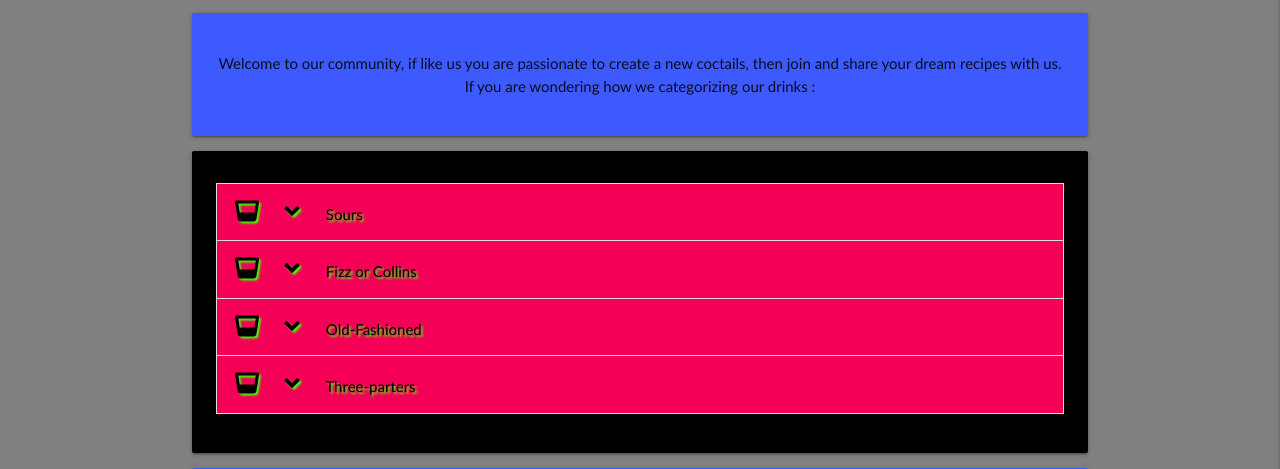
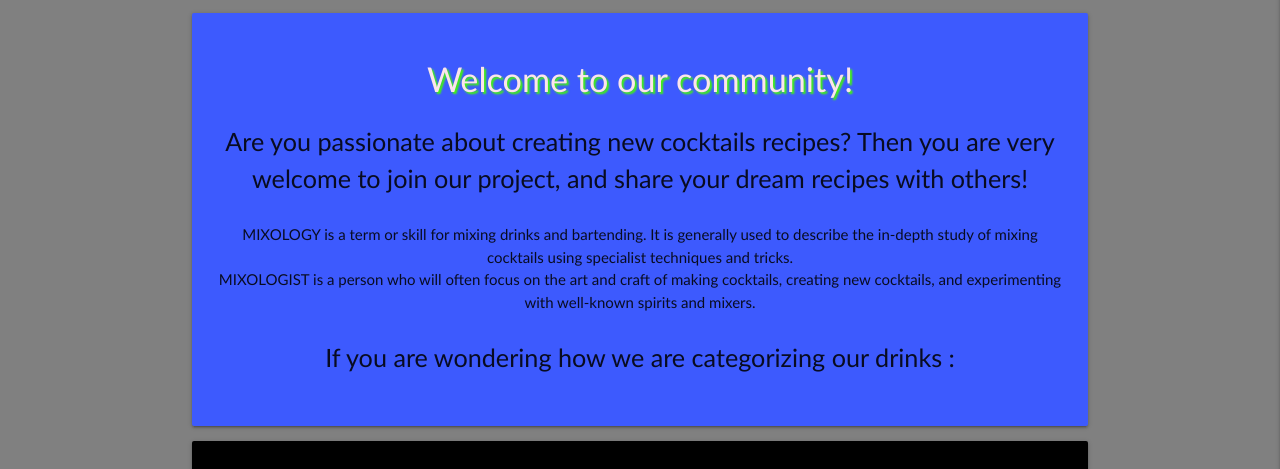
Before and after one commit to MaggieDaisy/Cocktails_and_Dreams, a Flask app: page / in a window 1280 px wide. Shown: the part 364-833 px from the top of the page. Run offline with Flask 2, Linux system fonts and the light colour scheme; some libraries are stand-ins or nearby versions.

Commit message:
Add content to landing page and modify style

```diff
--- a/static/css/style.css
+++ b/static/css/style.css
@@ -8,7 +8,7 @@ body {
     flex-direction: column;
   }
 
-  main {
+main {
     flex: 1 0 auto;
   }
 
@@ -28,9 +28,3 @@ html {
 .btn-small {
     margin: 15px 7px;
 }
-
-#main-gallery img{
-    height:130px;
-    width: 148px;
-    padding: 5px;
-}
--- a/static/js/script.js
+++ b/static/js/script.js
@@ -7,8 +7,8 @@ $(document).ready(function(){
 
 validateMaterializeSelect();
   function validateMaterializeSelect() {
-      let classValid = { "border-bottom": "1px solid #4caf50", "box-shadow": "0 1px 0 0 #4caf50" };
-      let classInvalid = { "border-bottom": "1px solid #f44336", "box-shadow": "0 1px 0 0 #f44336" };
+      let classValid = { "border-bottom": "1px solid #3d5afe", "box-shadow": "0 1px 0 0 #3d5afe" };
+      let classInvalid = { "border-bottom": "1px solid #f50057", "box-shadow": "0 1px 0 0 #f50057" };
       if ($("select.validate").prop("required")) {
           $("select.validate").css({ "display": "block", "height": "0", "padding": "0", "width": "0", "position": "absolute" });
       }
@@ -24,7 +24,7 @@ validateMaterializeSelect();
           } else {
               $(".select-wrapper input.select-dropdown").on("focusout", function () {
                   if ($(this).parent(".select-wrapper").children("select").prop("required")) {
-                      if ($(this).css("border-bottom") != "1px solid rgb(76, 175, 80)") {
+                      if ($(this).css("border-bottom") != "1px solid rgb(61, 90, 254)") {
                           $(this).parent(".select-wrapper").children("input").css(classInvalid);
                       }
                   }
--- a/templates/index.html
+++ b/templates/index.html
@@ -5,11 +5,13 @@
   <img class="responsive-img"
     src="https://images.unsplash.com/photo-1507383832450-e75a770318ea?ixid=MnwxMjA3fDB8MHxwaG90by1wYWdlfHx8fGVufDB8fHx8&ixlib=rb-1.2.1&auto=format&fit=crop&w=1189&q=80">
 </div>
+<div class="card-panel indigo accent-3">
+  <h4 class="pink-text text-lighten-5 center-align text-shadow">Welcome to our community!</h4>
+  <p class="center-align flow-text">Are you passionate about creating new cocktails recipes? Then you are very welcome to join our project, and share your dream recipes with others! </p>
 
-<div class="card-panel indigo accent-3">
-  <p class="center-align">Welcome to our community, if like us you are passionate to create a new coctails, then join
-    and
-    share your dream recipes with us. If you are wondering how we categorizing our drinks : </p>
+    <p class="center-align">MIXOLOGY is a term or skill for mixing drinks and bartending. It is generally used to describe the in-depth study of mixing cocktails using specialist techniques and tricks.
+    <br>MIXOLOGIST is a person who will often focus on the art and craft of making cocktails, creating new cocktails, and experimenting with well-known spirits and mixers.</p>
+   <p class="center-align flow-text">If you are wondering how we are categorizing our drinks : </p>
 </div>
 <div class="card-panel black">
   <ul class="collapsible center-align">
@@ -62,16 +64,15 @@
   </ul>
 </div>
 <div class="card-panel indigo accent-3 center-align">
-  <h4 class="pink-text text-lighten-5 center-align text-shadow" >What's Your Dream Cocktail Today? </h4>
+  <h4 class="pink-text text-lighten-5 center-align text-shadow">What's Your Dream Cocktail Today? </h4>
   <img class="responsive-img"
-      src="https://images.unsplash.com/photo-1610478920454-8df995a1d60a?ixid=MnwxMjA3fDB8MHxwaG90by1wYWdlfHx8fGVufDB8fHx8&ixlib=rb-1.2.1&auto=format&fit=crop&w=1950&q=80"
-      alt="" />
+    src="https://images.unsplash.com/photo-1610478920454-8df995a1d60a?ixid=MnwxMjA3fDB8MHxwaG90by1wYWdlfHx8fGVufDB8fHx8&ixlib=rb-1.2.1&auto=format&fit=crop&w=1950&q=80"
+    alt="" />
   <button class="btn pink accent-3 waves-effect waves-light"><a class="black-text text-shadow"
-      href="{{ url_for('add_recipe') }}">Add Dream Recipe Here</a></button>
+      href="{{ url_for('register') }}">Add Dream Recipe Here</a></button>
 </div>
-
 <div class="carousel card-panel black lighten-4">
-  <h4 class="pink-text text-lighten-5 center-align text-shadow" >Capture with Us those magical moments of mixology!</h4>
+  <h4 class="pink-text text-lighten-5 center-align text-shadow">Capture with Us those magical moments of mixology!</h4>
   <a class="carousel-item" href="#one!"><img
       src="https://images.unsplash.com/photo-1617524454933-ab8853813111?ixid=MnwxMjA3fDB8MHxwaG90by1wYWdlfHx8fGVufDB8fHx8&ixlib=rb-1.2.1&auto=format&fit=crop&w=333&q=80"></a>
   <a class="carousel-item" href="#two!"><img
--- a/templates/recipes.html
+++ b/templates/recipes.html
@@ -24,7 +24,7 @@
 {% if recipes|length > 0 %}
 <div class="row black">
   {% for recipe in recipes %}
-  <div class="col s12 m5">
+  <div class="col s12 m4">
     <div class="card-panel pink lighten-5">
       <div class="card lime lighten-5">
         <div class="card-image waves-effect waves-block waves-light">
```
